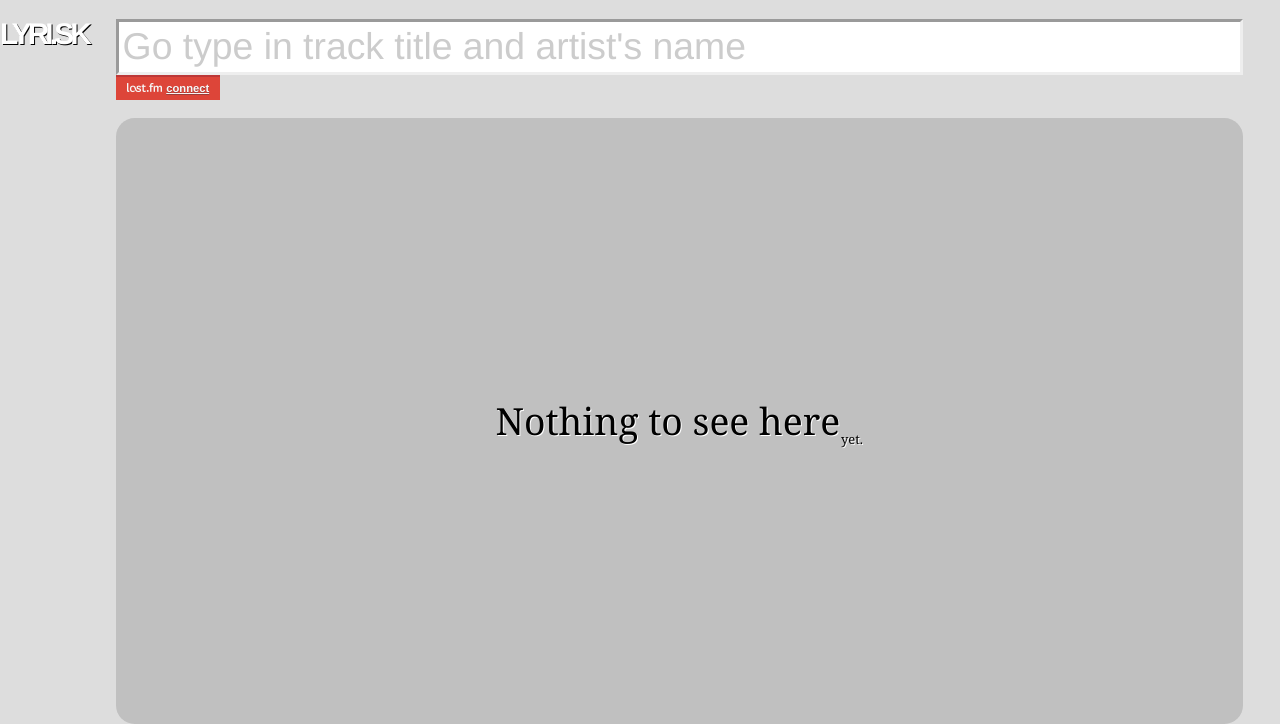
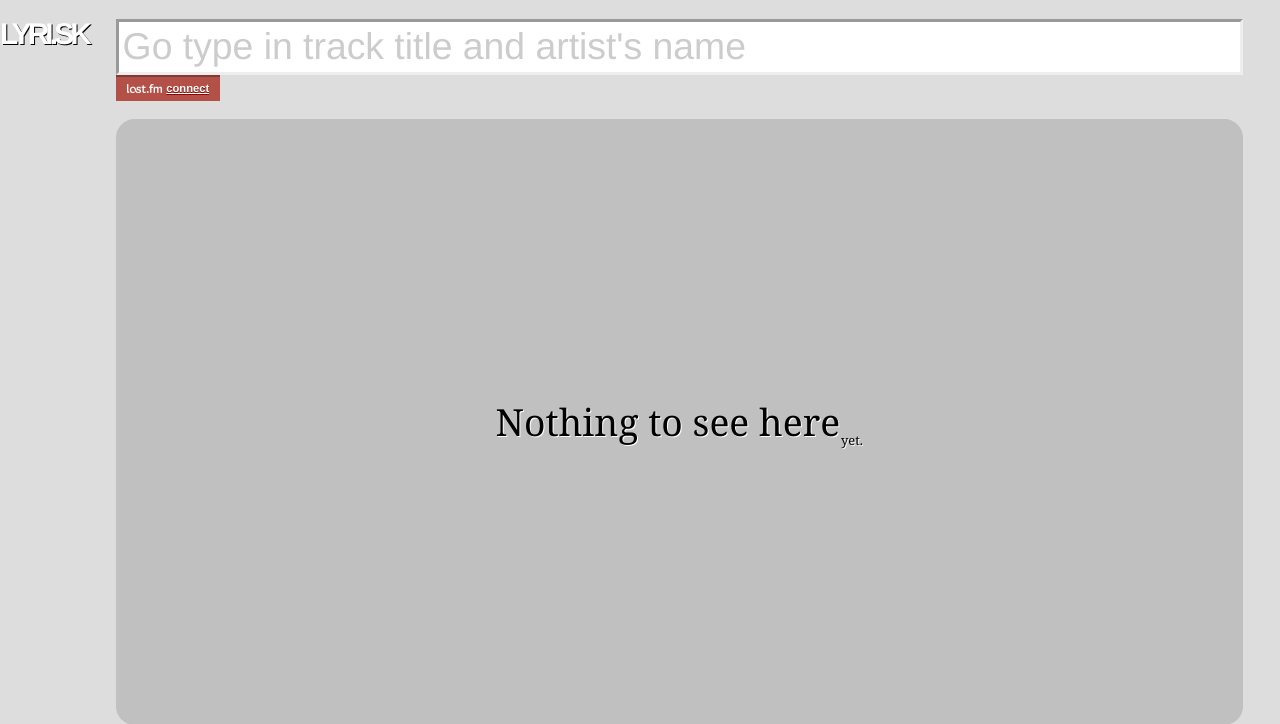
Before and after one commit to dir01/lrcs, a Python web app: template templates/index.jinja2 in a window 1280 px wide. Shown: the top 724 px of the page. Run offline with Jinja, Linux system fonts and the light colour scheme; the template is opened without the code that fills it, so the values that code supplies are empty.

Commit message:
Improve last.fm watcher thingie styling

```diff
--- a/static/css/style.css
+++ b/static/css/style.css
@@ -44,20 +44,31 @@
 #lastfm-control {
     float: left;
     font-size: 0.6em;
-    padding: 0.5em 1em 0.5em 4.5em;
-    background: #DD1303 url('../images/last.fm.png') no-repeat 1em 0.5em;
+    padding: 0 1em 0 4.5em;
+    background: #DD1303 url('../images/last.fm.png') no-repeat 1em 0.6em;
     border-top: 0.2em solid #B20200;
+    height: 2.1em;
+    line-height: 2.1em;
     white-space: nowrap;
     color: white;
 }
 
+#lastfm-control.idle {
+    border-top-color: #803933;
+    background-color: #B35047;
+}
+
 a#lastfm-control {
-    opacity: 0.75;
+    border-top-color: #803933;
+    background-color: #B35047;
     text-shadow: 0 1px 0 #870802;
     font-weight: bolder;
 }
 
-a#lastfm-control:hover { opacity: 1; }
+a#lastfm-control:hover {
+    border-top-color: #B20200;
+    background-color: #DD1303;
+}
 
 #lastfm-control a {
     color: white;
--- a/templates/index.jinja2
+++ b/templates/index.jinja2
@@ -2,7 +2,7 @@
 
 {% block scripts %}
     <script type="text/template" id="lastfm-watching-template">
-        <div id="lastfm-control">
+        <div id="lastfm-control" class="active">
             @<%= username %>
             |
             <a href="#" id="lastfm-stop-watching">stop watching</a>
@@ -12,7 +12,7 @@
     </script>
 
     <script type="text/template" id="lastfm-idle-template">
-        <div id="lastfm-control">
+        <div id="lastfm-control" class="idle">
             @<%= username %>
             |
             <a href="#" id="lastfm-start-watching">start watching</a>
```
